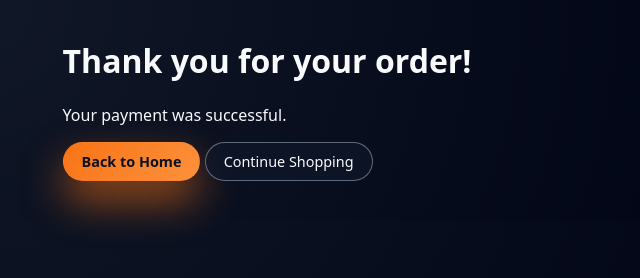
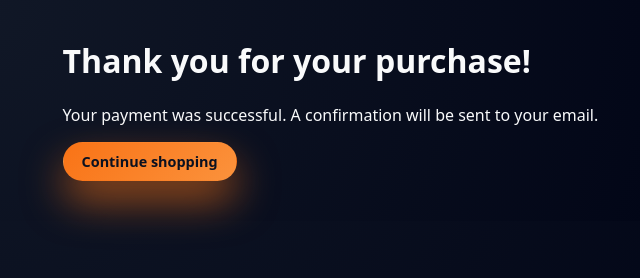
Before and after one commit to mattgoodin16/HypeHub, a plain HTML site: page success.html in a window 1280 px wide. Shown: the whole page, without its empty margins (27-667 px from the left). Drawn offline with Linux system fonts and the light colour scheme.

Commit message:
Update success.html

```diff
--- a/success.html
+++ b/success.html
@@ -1,14 +1,17 @@
 <!DOCTYPE html>
-<html>
+<html lang="en">
 <head>
-  <title>Order Successful • HypeHub Supply</title>
+  <meta charset="UTF-8">
+  <title>Order Successful | HypeHub Supply</title>
   <link rel="stylesheet" href="styles.css">
 </head>
-<body class="section">
-  <h1>Thank you for your order!</h1>
-  <p>Your payment was successful.</p>
-
-  <a href="index.html" class="btn btn-primary">Back to Home</a>
-  <a href="items.html" class="btn btn-ghost">Continue Shopping</a>
+<body>
+  <main class="section">
+    <div class="cart-layout empty-cart">
+      <h1>Thank you for your purchase!</h1>
+      <p>Your payment was successful. A confirmation will be sent to your email.</p>
+      <a href="items.html" class="btn btn-primary">Continue shopping</a>
+    </div>
+  </main>
 </body>
 </html>
```
